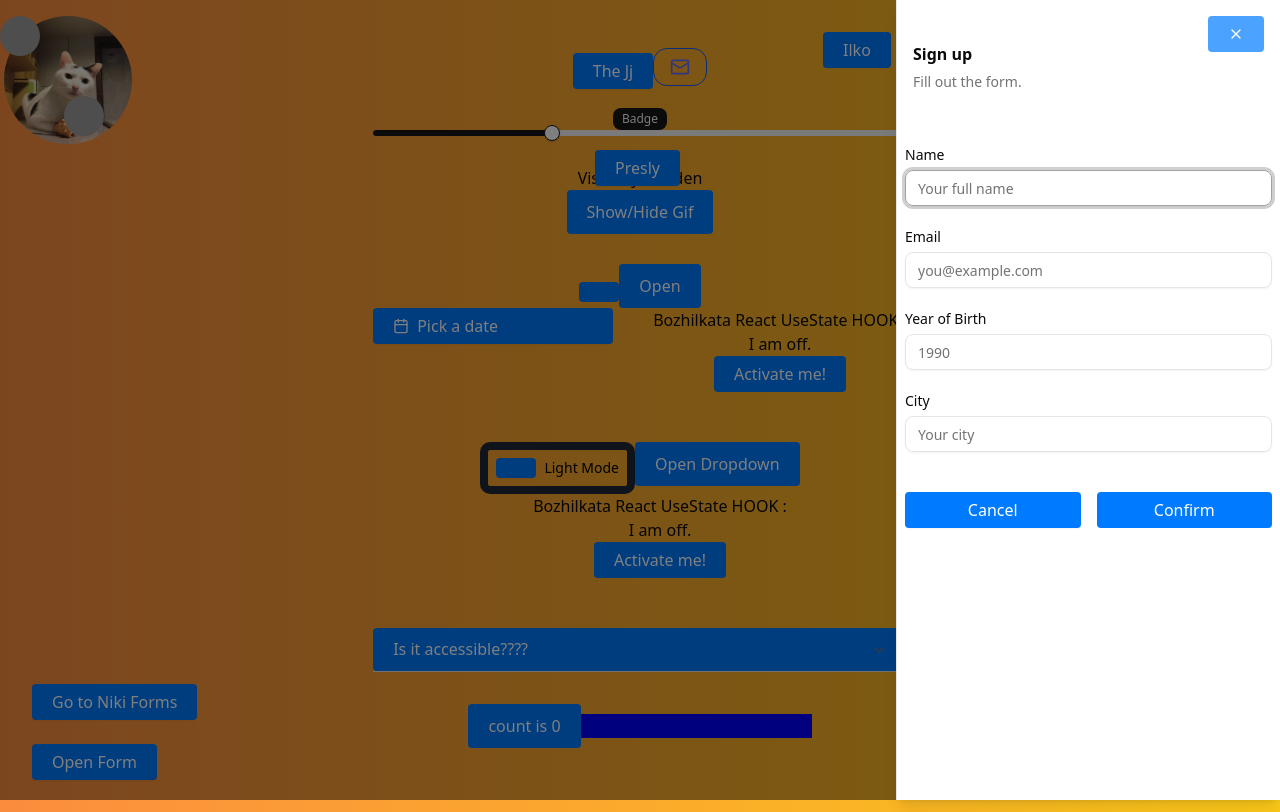
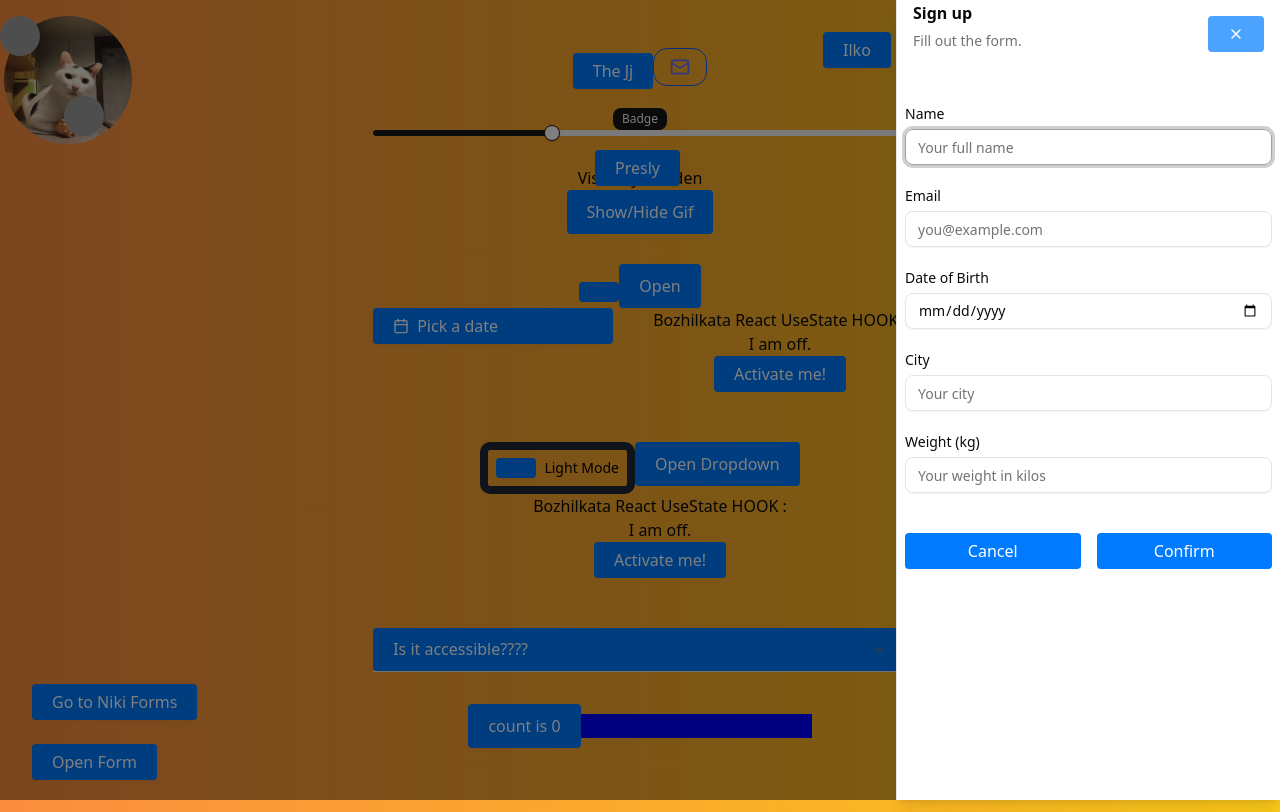
Before and after one commit to ZagoraPI/Tech-Titans, a React (Vite) app: page / in a window 1280 px wide. Both pictures are taken after a click on the button "Nasko". Built offline with nearby package versions, Linux system fonts and the light colour scheme; grey boxes are pictures that could not be loaded.

Commit message:
commit with no changes

```diff
--- a/src/components/Nasko_Comps/Nasko-badge.tsx
+++ b/src/components/Nasko_Comps/Nasko-badge.tsx
@@ -2,4 +2,5 @@ import { Badge } from "@/components/ui/badge"
 
 export function Naskocomp() {
   return <Badge>Badge</Badge>
+
 }
--- a/src/components/Nasko_Comps/Nasko-form.tsx
+++ b/src/components/Nasko_Comps/Nasko-form.tsx
@@ -1,7 +1,7 @@
-import { useState } from "react"
-import { Button } from "@/components/ui/button"
-import { Input } from "@/components/ui/input"
-import { Label } from "@/components/ui/label"
+import { useState } from "react";
+import { Button } from "@/components/ui/button";
+import { Input } from "@/components/ui/input";
+import { Label } from "@/components/ui/label";
 import {
   Sheet,
   SheetClose,
@@ -10,7 +10,7 @@ import {
   SheetHeader,
   SheetTitle,
   SheetTrigger,
-} from "@/components/ui/sheet"
+} from "@/components/ui/sheet";
 
 export function NaskoForm() {
   const initialFormState = {
@@ -18,32 +18,55 @@ export function NaskoForm() {
     email: "",
     yearOfBirth: "",
     city: "",
+    kg: "",
+  };
+
+  const [formData, setFormData] = useState(initialFormState);
+  const [open, setOpen] = useState(false);
+  const [errors, setErrors] = useState({ kg: "" });
+
+  const handleChange = (e: React.ChangeEvent<HTMLInputElement>) => {
+    const { id, value } = e.target;
+
+
+    setFormData({ ...formData, [id]: value });
+
+
+    if (id === "kg") {
+      const weight = parseFloat(value);
+      if (weight < 30 || weight > 200) {
+        setErrors({ ...errors, kg: "You either don't exist or are obese." });
+      } else {
+        setErrors({ ...errors, kg: "" });
+      }
+    }
+  };
+
+  const handleSubmit = () => {
+
+    if (errors.kg) {
+      alert("Please fix the errors before submitting.");
+      return;
     }
 
-  const [formData, setFormData] = useState(initialFormState)
-  const [open, setOpen] = useState(false)
-
-  const handleChange = (e: React.ChangeEvent<HTMLInputElement>) => {
-    setFormData({ ...formData, [e.target.id]: e.target.value })
-  }
-
-  const handleSubmit = () => {
-    console.log("Form Data:", formData)
-    setFormData(initialFormState)
-    setOpen(false)
-  }
+    console.log("Form Data:", formData);
+    setFormData(initialFormState);
+    setOpen(false);
+  };
 
   const handleCancel = () => {
-    setFormData(initialFormState)
-    setOpen(false)
-  }
+    setFormData(initialFormState);
+    setErrors({ kg: "" });
+    setOpen(false);
+  };
 
   const formFields = [
     { id: "name", label: "Name", type: "text", placeholder: "Your full name" },
     { id: "email", label: "Email", type: "email", placeholder: "you@example.com" },
-  { id: "yearOfBirth", label: "Year of Birth", type: "text", placeholder: "1990" },
+    { id: "yearOfBirth", label: "Date of Birth", type: "date", placeholder: "1990" },
     { id: "city", label: "City", type: "text", placeholder: "Your city" },
-]
+    { id: "kg", label: "Weight (kg)", type: "number", placeholder: "Your weight in kilos" },
+  ];
 
   return (
     <Sheet open={open} onOpenChange={setOpen}>
@@ -67,6 +90,10 @@ return (
                 onChange={handleChange}
                 placeholder={placeholder}
               />
+
+              {id === "kg" && errors.kg && (
+                <p className="text-red-500 text-sm">{errors.kg}</p>
+              )}
             </div>
           ))}
         </div>
@@ -85,5 +112,5 @@ return (
         </div>
       </SheetContent>
     </Sheet>
-  )
+  );
 }
```
Also changed, not shown: 1 other file (tests, documents, lock files or other folders). Lines whose indentation alone changed are shown as unchanged.
